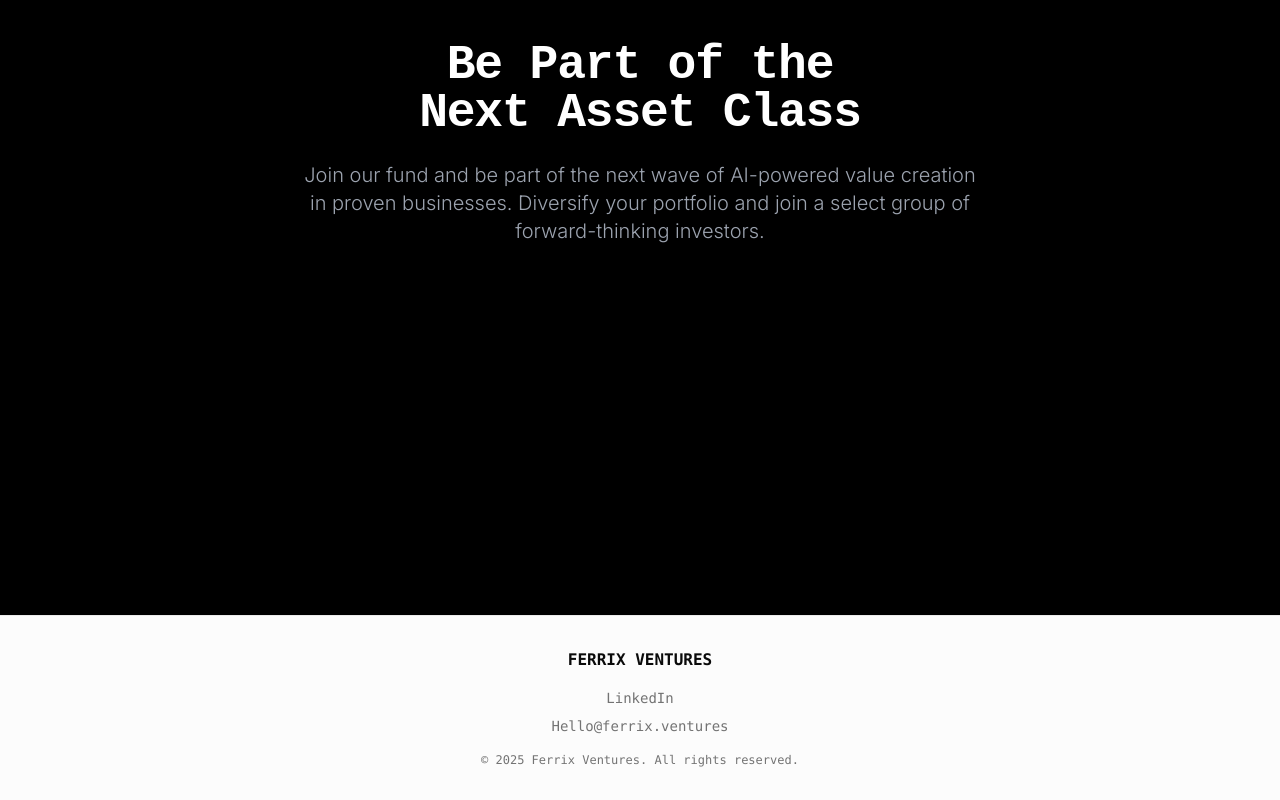
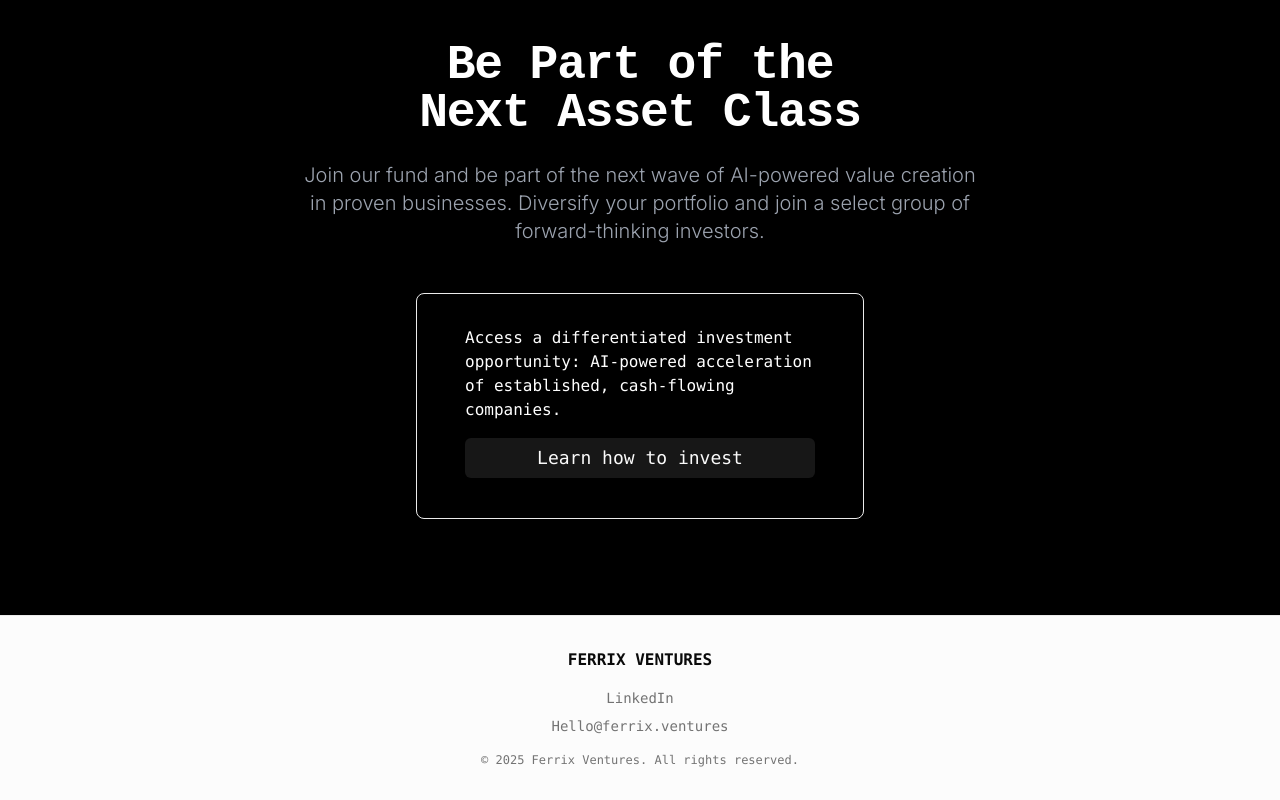
Before and after one commit to ferrixventures-account/ferrix-ventures-website, a React (Vite) app: page / in a window 1280 px wide. Shown: the part 4123-4923 px from the top of the page. Built offline with nearby package versions, Linux system fonts and the light colour scheme.

Commit message:
Update No. 15

```diff
--- a/src/components/sections/CTA.tsx
+++ b/src/components/sections/CTA.tsx
@@ -29,13 +29,13 @@
           </p>
         </div>
         <div className="flex justify-center">
-          <Card className="bg-black dark:bg-white w-full max-w-[28rem] animate-fade-in pt-8 pb-4 px-6">
+          <Card className="bg-black dark:bg-white w-full max-w-[28rem] pt-8 pb-4 px-6">
             <CardContent className="space-y-4">
-              <p className="text-gray-400 dark:text-gray-500 text-base font-mono">
+              <p className="text-white dark:text-black text-base font-mono">
                 {content.investorSubDesc}
               </p>
               <a href="https://wa.me/14242160643" target="_blank" rel="noopener noreferrer" className="block mt-6">
-                <Button variant="invert" className="w-full font-mono text-lg">
+                <Button className="w-full font-mono text-lg">
                   {content.investorButton}
                 </Button>
               </a>
```
